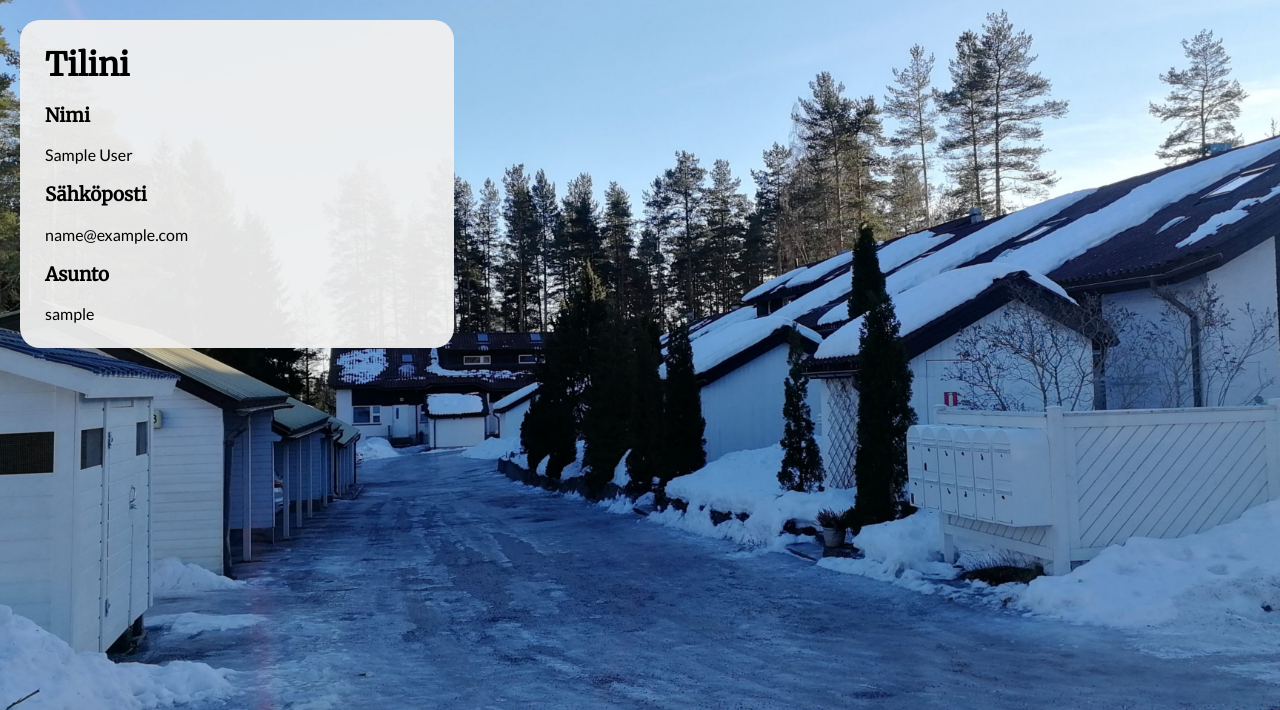
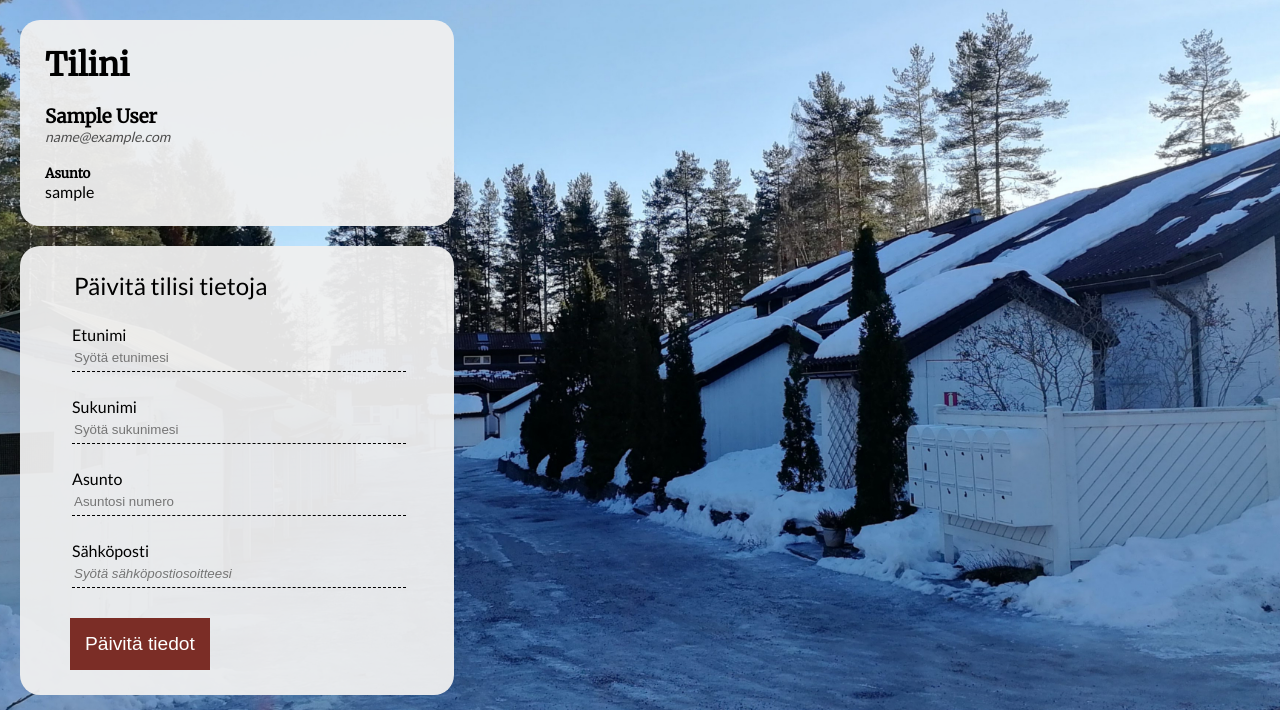
Before and after one commit to Zigelzi/Hakulintie, a Flask app: page /tili in a window 1280 px wide. Shown: the part 90-800 px from the top of the page. Run offline with Flask 2, Linux system fonts and the light colour scheme; the visitor is signed in with stand-in values (Sample User, id 1); data comes from the database, SQL or seed files in the repository.

Commit message:
Added update account form and updated header styling

```diff
--- a/hakulintie/forms.py
+++ b/hakulintie/forms.py
@@ -1,4 +1,5 @@
 from flask_wtf import FlaskForm
+from flask_login import current_user
 from wtforms import StringField, PasswordField, SubmitField, BooleanField
 from wtforms.validators import DataRequired, Email, Length, EqualTo, ValidationError
 from hakulintie.models import Users
@@ -39,3 +40,24 @@ class Kirjaudu(FlaskForm):
                              validators=[DataRequired()])
     remember = BooleanField('Muista minut')
     submit = SubmitField('Kirjaudu sisään')
+
+# Form for registering new users.
+class PaivitaTili(FlaskForm):
+    first_name = StringField('Etunimi', validators=[DataRequired()])
+    last_name = StringField('Sukunimi', validators=[DataRequired()])
+    house =  StringField('Asunto',
+                         validators=[DataRequired(),
+                                     Length(max=3, message='Talon numerossa voi olla vain kolme merkkikä')])
+    email = StringField('Sähköposti',
+                        validators=[DataRequired(), Email(message="Ei voimassa oleva sähköposti")])
+    submit = SubmitField('Päivitä tiedot')
+
+    # Custom validation to validate that email is not in use
+    def validate_email(self, email):
+
+        if email.data != current_user.data:
+            # Get the email from the form and query the DB for it
+            email = Users.query.filter_by(email=email.data).first()
+            # If the DB query returns something, raise validation error
+            if email:
+                raise ValidationError('Tämä sähköpostiosoite on jo käytössä.')
--- a/hakulintie/routes.py
+++ b/hakulintie/routes.py
@@ -1,6 +1,6 @@
 from flask import render_template, flash, redirect, url_for, request
 from hakulintie import app, db, bcrypt
-from hakulintie.forms import Rekisteroidy, Kirjaudu
+from hakulintie.forms import Rekisteroidy, Kirjaudu, PaivitaTili
 from hakulintie.models import Users, Posts
 from flask_login import login_user, current_user, logout_user, login_required
 
@@ -78,4 +78,5 @@ def kirjaudu_ulos():
 # login_required decorator used to show that this page requires logged in user. Configuration in __init__.py
 @login_required
 def tili():
-    return render_template('tili.html', title='Tilini', active='tili')
+    form = PaivitaTili()
+    return render_template('tili.html', title='Tilini', active='tili', form=form)
--- a/hakulintie/static/css/style.css
+++ b/hakulintie/static/css/style.css
@@ -134,10 +134,22 @@ Class selectors
     margin: 0px;
 }
 
+.subheading {
+    margin-top: 20px;
+    margin-bottom: 0px;
+}
+
+.text-muted {
+    margin: 0px;
+    font-size: 0.875rem;
+    font-style: italic;
+    color: #4e4e4e;
+}
+
 .subtext {
     margin-bottom: 5px;
     padding: 0;
-    font-size: 12px;
+    font-size: 0.875rem;
     font-style: italic;
     text-decoration: none;
     color: black;
--- a/hakulintie/templates/tili.html
+++ b/hakulintie/templates/tili.html
@@ -7,31 +7,95 @@
             Tilini
         </h1>
         <div>
-            <h3>
-                Nimi
+            <h3 class="subheading">
+                {{ current_user.first_name }} {{ current_user.last_name }}
             </h3>
-            <p>
-                {{ current_user.first_name }} {{ current_user.last_name }}
-            </p>
-        </div>
-        <div>
-            <h3>
-                Sähköposti
-            </h3>
-            <p>
+            <p class="text-muted">
                 {{ current_user.email }}
             </p>
         </div>
         <div>
-            <h3>
+            <h5 class="subheading">
                 Asunto
-            </h3>
+            </h5>
             <p>
                 {{ current_user.house }}
             </p>
         </div>
     </div>
 </div>
+<div class="flex-container flex-start">
+    <div class="box">
+        <form action="" method="POST">
+            {{ form.hidden_tag() }}
+            <fieldset>
+                <legend>
+                    Päivitä tilisi tietoja
+                </legend>
+                <div class="input-box">
+                    {{ form.first_name.label }}
+                    {{ form.first_name(placeholder="Syötä etunimesi") }}
+                    {% if form.first_name.errors %}
+                        <div class="error">
+                            {% for error in form.first_name.errors %}
+                                <span>
+                                    {{ error }}
+                                </span>
+                            {% endfor %}
+                        </div>
+                    {% endif %}
+
+                </div>
+                <div class="input-box">
+                    {{ form.last_name.label }}
+                    {{ form.last_name(placeholder="Syötä sukunimesi") }}
+                    {% if form.last_name.errors %}
+                        <div class="error">
+                            {% for error in form.last_name.errors %}
+                                <span>
+                                    {{ error }}
+                                </span>
+                            {% endfor %}
+                        </div>
+                    {% endif %}
+
+                </div>
+                <div class="input-box">
+                    {{ form.house.label }}
+                    {{ form.house(placeholder="Asuntosi numero") }}
+                    {% if form.house.errors %}
+                        <div class="error">
+                            {% for error in form.house.errors %}
+                                <span>
+                                    {{ error }}
+                                </span>
+                            {% endfor %}
+                        </div>
+                    {% endif %}
+
+                </div>
+
+                <div class="input-box">
+                    {{ form.email.label }}
+                    {{ form.email(placeholder="Syötä sähköpostiosoitteesi") }}
+                    {% if form.email.errors %}
+                        <div class="error">
+                            {% for error in form.email.errors %}
+                                <span>
+                                    {{ error }}
+                                </span>
+                            {% endfor %}
+                        </div>
+                    {% endif %}
+
+                </div>
+            </fieldset>
+            <div>
+                {{ form.submit }}
+            </div>
+        </form>
+    </div>
+</div>
 
 
 {% endblock %}
```
